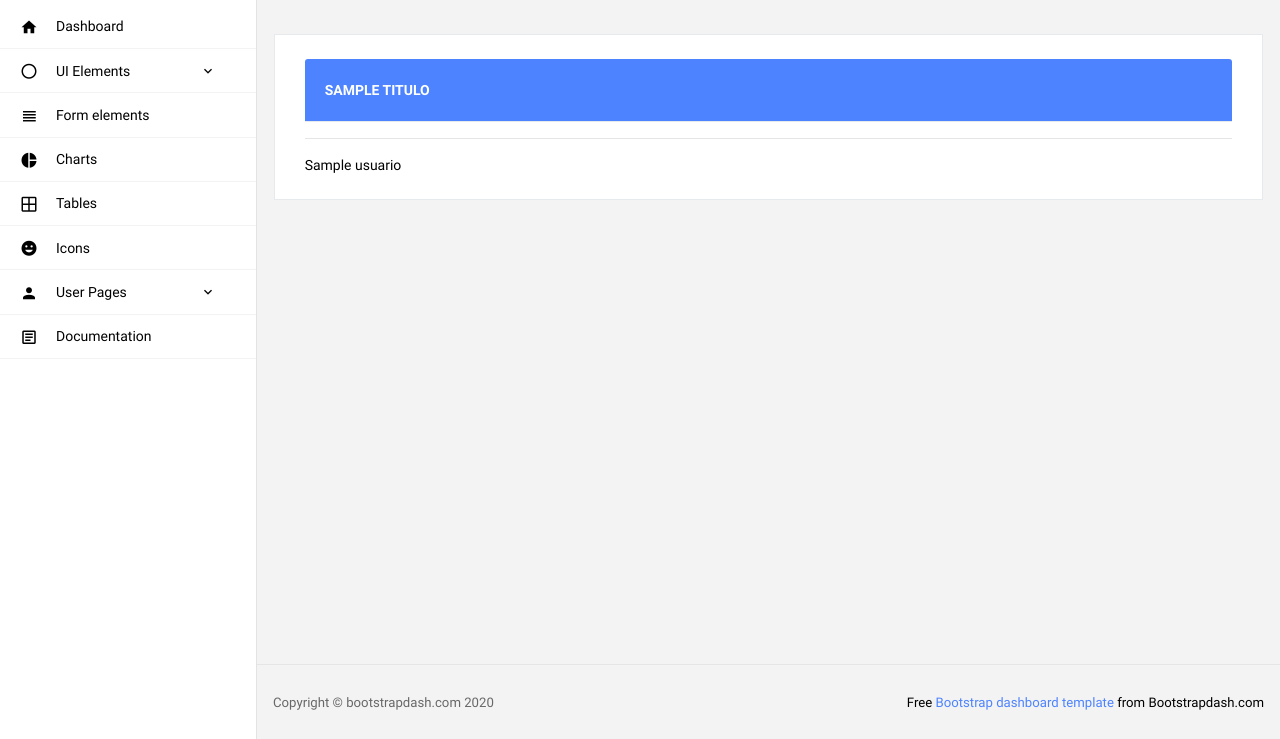
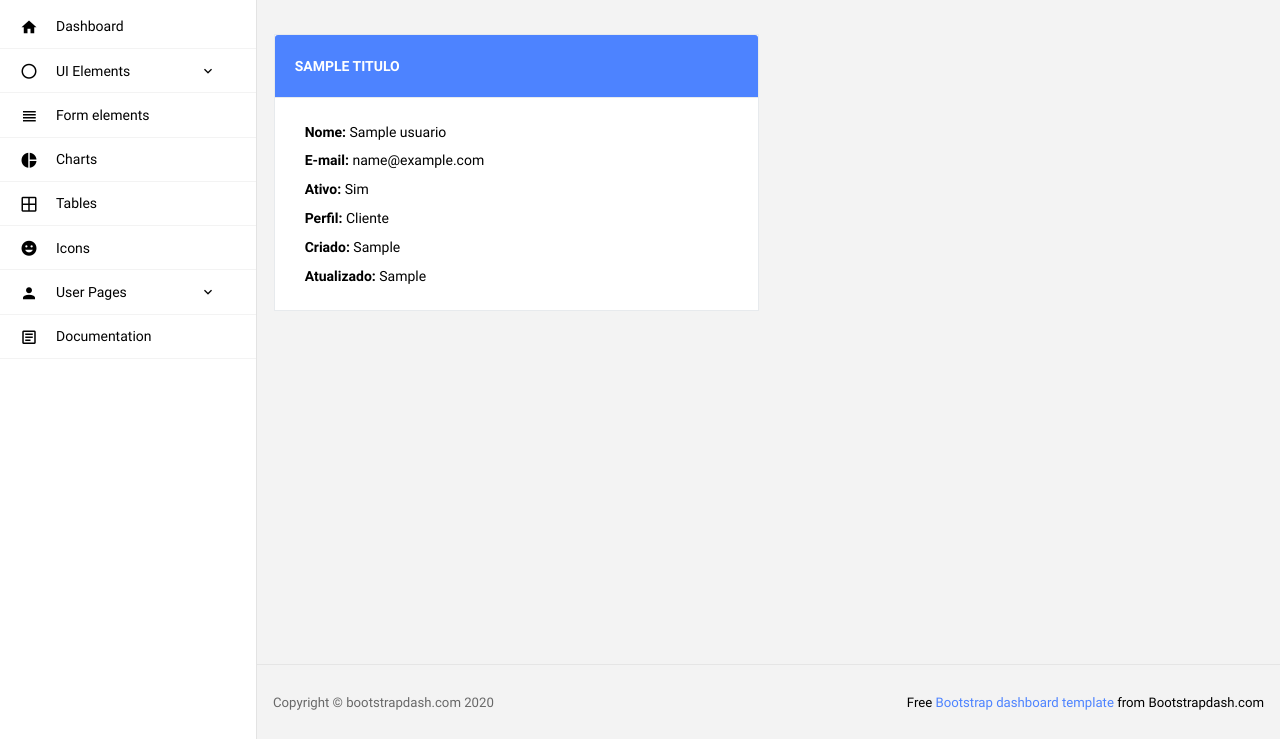
Before and after one commit to Mardoniosc/food-codeigner4, a CodeIgniter 4 app: the page made by app/Views/Admin/Usuarios/show.php in a window 1280 px wide. Shown: the part 60-799 px from the top of the page. Run offline with PHP 8.4 and a stand-in for CodeIgniter, Linux system fonts and the light colour scheme; the template is opened without the code that fills it: most values are stand-ins (such as "Sample title", 1, 10 or a date in 2020); some libraries are stand-ins or nearby versions.

Commit message:
Trabalhando na view show part 2

```diff
--- a/app/Views/Admin/Usuarios/show.php
+++ b/app/Views/Admin/Usuarios/show.php
@@ -14,15 +14,39 @@
 
 <?php echo $this->section('conteudo'); ?>
   <div class="row">
-    <div class="col-lg-12 grid-margin stretch-card">
+    <div class="col-lg-6 grid-margin stretch-card">
       <div class="card">
+        <div class="card-header bg-primary pb-0 pt-4">
+          <h4 class="card-title text-white"><?php echo esc($titulo); ?></h4>
+        </div>
         <div class="card-body">
-          <div class="card-header bg-primary pb-0 pt-4">
-            <h4 class="card-title text-white"><?php echo esc($titulo); ?></h4>
-          </div>
 
-          <hr>
-          <p class="card-text"><?php echo esc($usuario->nome); ?></p>
+          <p class="card-text">
+            <span class="font-weight-bold">Nome:</span>
+            <?php echo esc($usuario->nome); ?>
+          </p>
+          <p class="card-text">
+            <span class="font-weight-bold">E-mail:</span>
+            <?php echo esc($usuario->email); ?>
+          </p>
+          <p class="card-text">
+            <span class="font-weight-bold">Ativo:</span>
+            <?php echo $usuario->ativo ? 'Sim' : 'Não'; ?>
+          </p>
+          <p class="card-text">
+            <span class="font-weight-bold">Perfil:</span>
+            <?php echo esc($usuario->is_admin ? 'Administrador' : 'Cliente'); ?>
+          </p>
+          <p class="card-text">
+            <span class="font-weight-bold">Criado:</span>
+            <?php echo $usuario->criado_em;?>
+          </p>
+          <p class="card-text">
+            <span class="font-weight-bold">Atualizado:</span>
+            <?php echo $usuario->atualizado_em; ?>
+          </p>
+
+
         </div>
       </div>
     </div>
```
